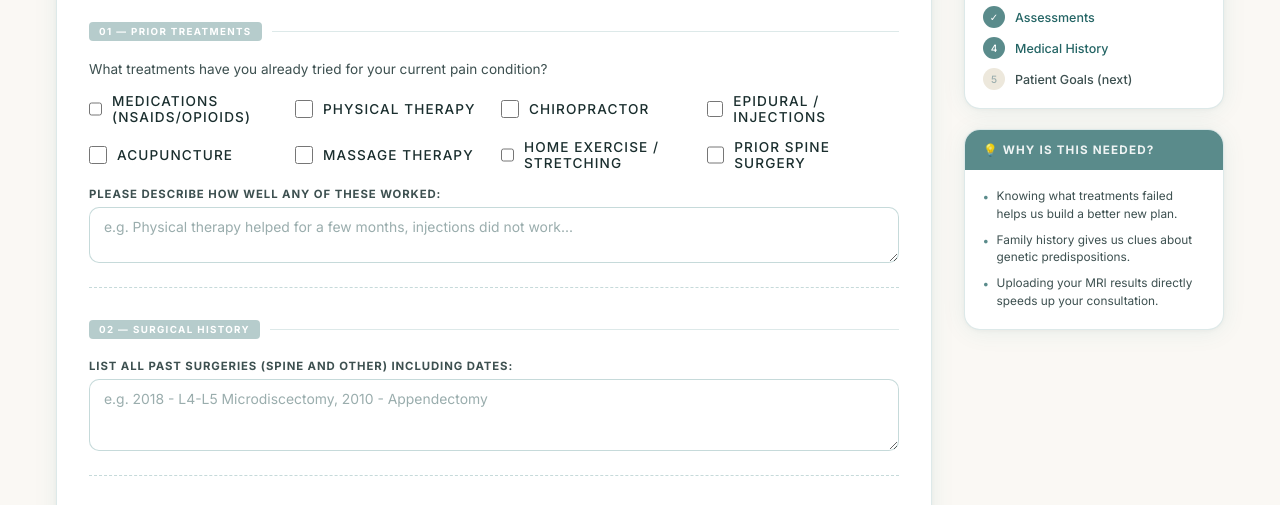
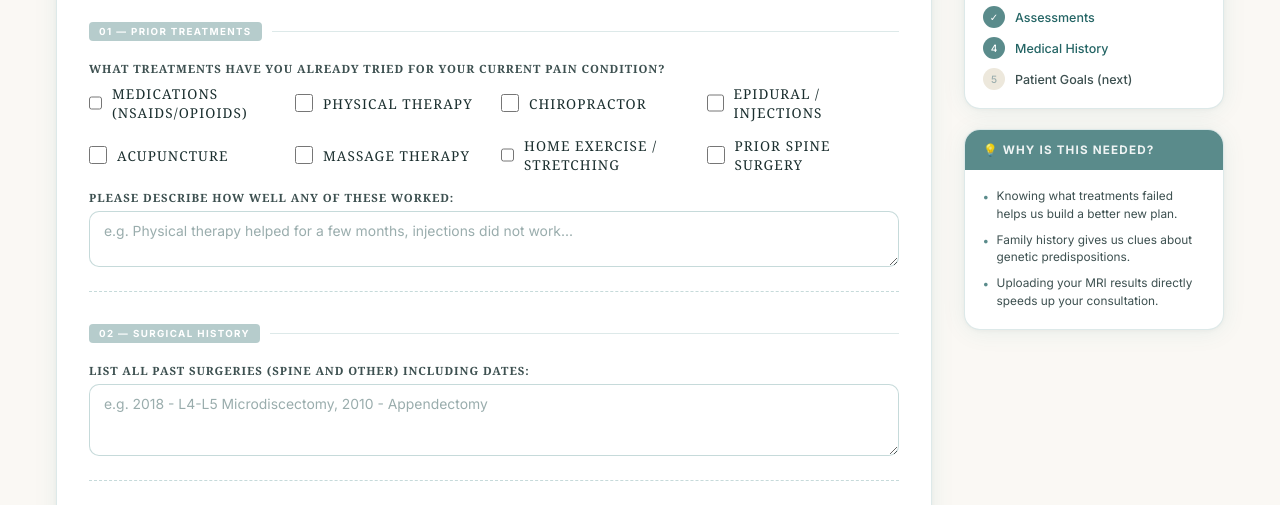
Before and after one commit to SulemJ/AvirajSpinalProject, a plain HTML site: page medical-history.html in a window 1280 px wide. Shown: the part 218-723 px from the top of the page. Drawn offline with nearby package versions, Linux system fonts and the light colour scheme.

Commit message:
report mode modified

```diff
--- a/intake.css
+++ b/intake.css
@@ -297,6 +297,7 @@
 }
 
 label {
+    font-family: Georgia, 'Times New Roman', Times, serif;
     font-size: 0.71rem;
     font-weight: 700;
     letter-spacing: 0.08em;
--- a/medical-history.html
+++ b/medical-history.html
@@ -21,6 +21,7 @@
         }
 
         .checkbox-label {
+            font-family: Georgia, 'Times New Roman', Times, serif;
             display: flex;
             align-items: center;
             gap: 10px;
@@ -136,8 +137,8 @@
                                 <span class="tag">01 — Prior Treatments</span>
                                 <div class="rule"></div>
                             </div>
-                            <p style="font-size:0.85rem; color:var(--text-mid); margin-bottom: 16px;">What treatments
-                                have you already tried for your current pain condition?</p>
+                            <label for="tx_details">What treatments
+                                have you already tried for your current pain condition?</label>
 
                             <div class="checkbox-grid">
                                 <label class="checkbox-label"><input type="checkbox" name="pt_meds" id="pt_meds">
```
Also changed, not shown: assessments.html (+1 -2 lines), form.html (+1 -1 lines), goals.html (+1 -1 lines), pain-profile.html (+1 -0 lines). Lines whose indentation alone changed are shown as unchanged.
